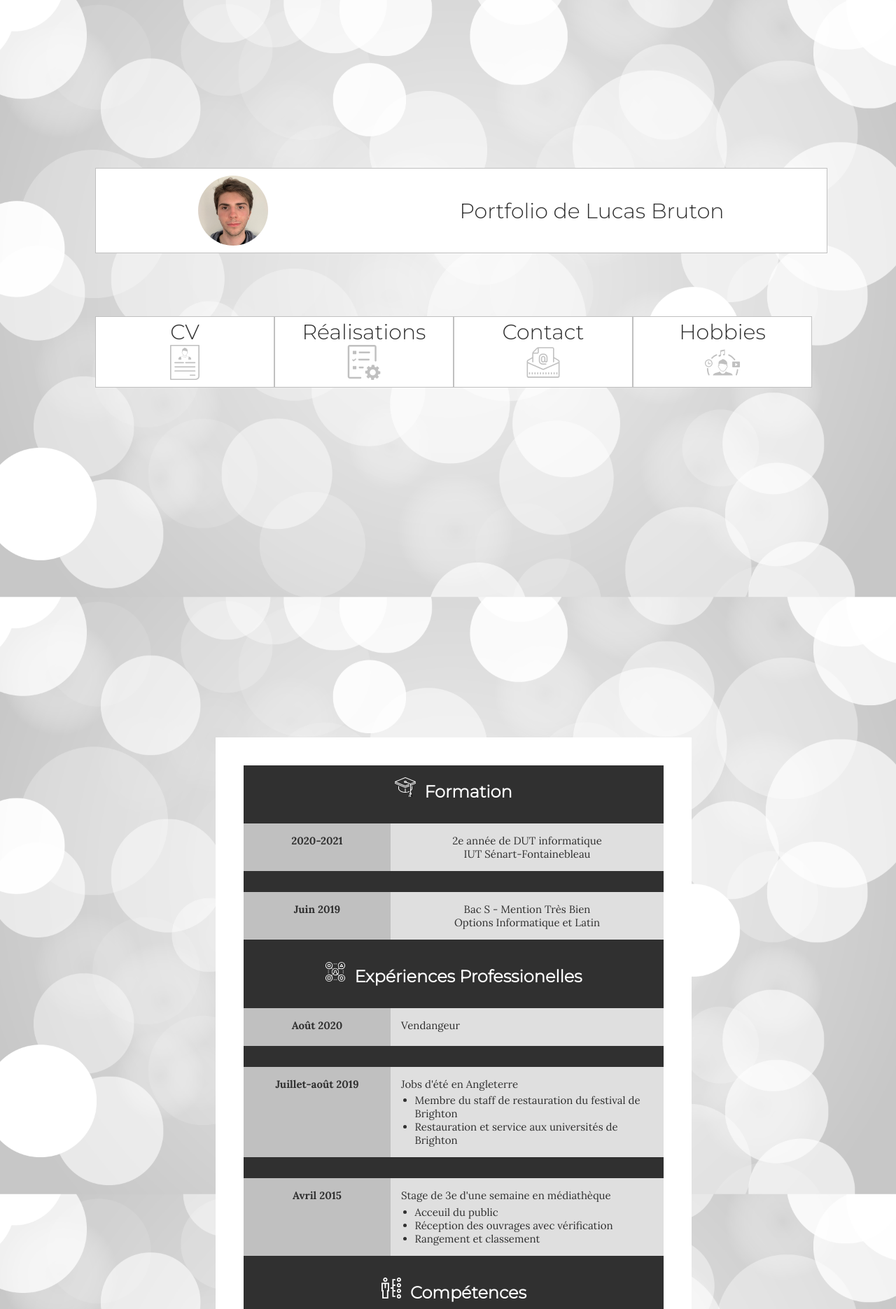
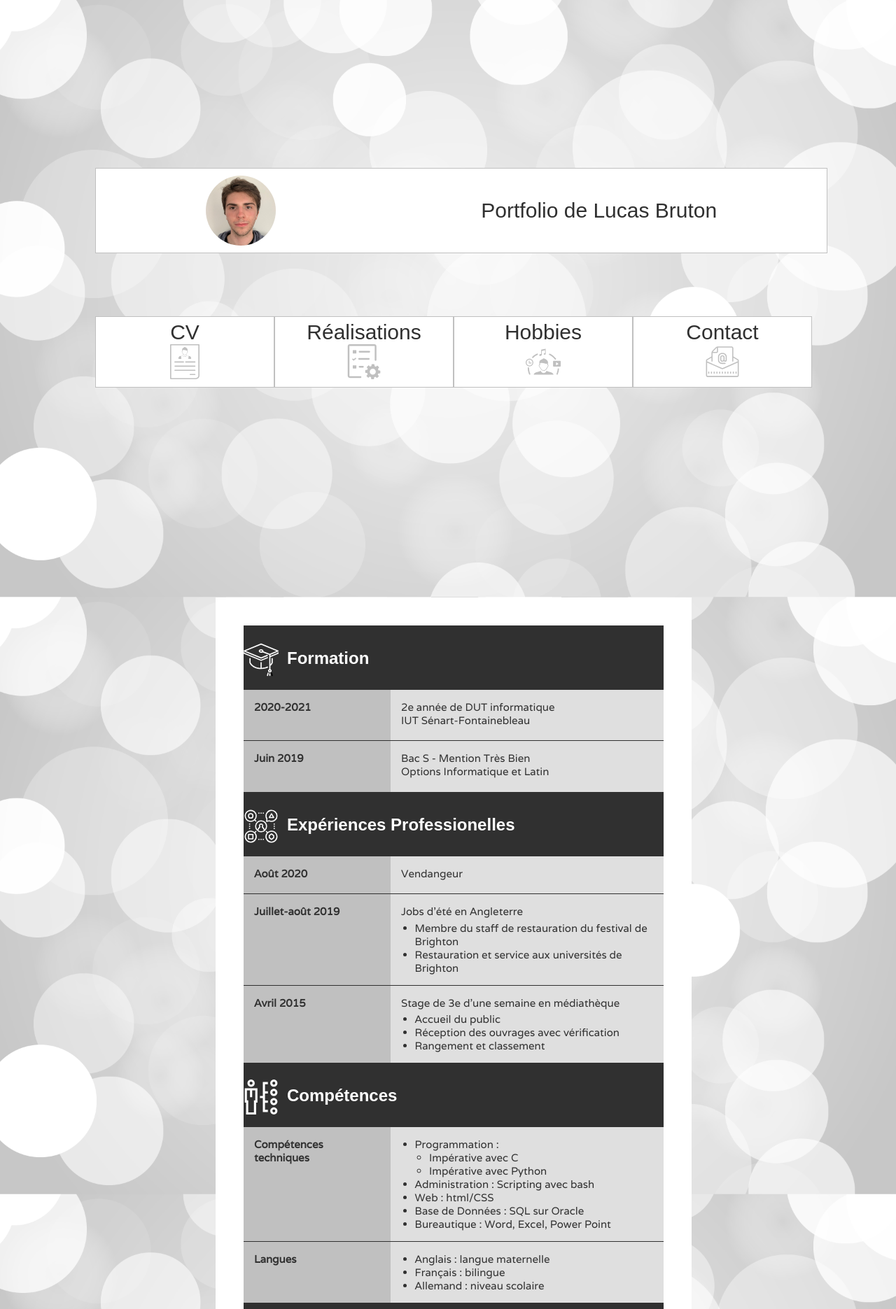
Before and after one commit to LucasBruton/Portfolio2.0, a PHP site: page / in a window 1280 px wide. Shown: the top 1871 px of the page at 70% size. Run offline with PHP 8.4, Linux system fonts and the light colour scheme.

Commit message:
Modifications

```diff
--- a/css/index.css
+++ b/css/index.css
@@ -8,14 +8,14 @@
 	background-repeat: no-repeat;
 	background-attachment: fixed;
 	background-size: cover;
-	font-family: 'Lora', serif;
+	font-family: 'Varela', sans-serif;
 	font-size: 20px;
 	color: #303030 ;
 }
 
 header {
 	margin-top: 12em;
-	margin-bottom: 25em;
+	margin-bottom: 15em;
 }
 
 
@@ -139,7 +139,7 @@
 .centrer {
 	display: flex;
 	justify-content: center;
-	margin-bottom: 20em;
+	margin-bottom: 18em;
 }
 .contenu {
 	width: 60%;
@@ -155,30 +155,43 @@
 }
 
 .sous-sous-partie {
+	flex: 1;
 	display: flex;
 	flex-flow: wrap;
 	justify-content: center;
 	background: #303030;
 	align-items: stretch;
+	margin-bottom: 0px;
+	margin-top: 0px;
+	height: 100%;
 }
 
 .svg {
-	width: 30px;
-	height: 30px;
+	width: 50px;
+	height: 50px;
 	margin-right: 0.5em;
+	vertical-align: middle;
 }
 
 h1 {
 	font-size: 24px;
 	flex: 100%;
-	text-align: center;
+	text-align: left;
 	color: white;
 	font-family: 'Montserrat', sans-serif;
+	margin-bottom: 0.7em;
+	margin-top: 1em;
+	vertical-align: middle;
 }
 
 
 
 p {
+	border-top: solid;
+	border-width: 1px;
+	border-color: #303030;
+	margin-bottom: 0;
+	margin-top: 0;
 	padding: 1em;
 	font-size: 15px;
 	background-color: #dfdfdf;
@@ -190,14 +203,22 @@
 
 
 .bloc_gauche {
+	margin-bottom: 0;
+	margin-top: 0;
 	font-weight: bold;
 	background-color: #C0C0C0;
 	padding: 1em;
 	flex: 1;
+	text-align: left;
 
 }
 
 ul.principal {
+	border-top: solid;
+	border-width: 1px;
+	border-color: #303030;
+	margin-bottom: 0;
+	margin-top: 0;
 	padding: 1em;
 	font-size: 15px;
 	background-color: #dfdfdf;
@@ -326,6 +347,7 @@
 
 	background-color: #303030;
 	color: white;
+	text-align: left;
 }
 
 .email {
@@ -342,7 +364,7 @@
 	flex-flow: wrap;
 	justify-content: space-around;
 	width: 100%;
-	padding:0;
+	padding-bottom: 10px;
 	background-color: #C0C0C0;
 
 }
@@ -378,12 +400,12 @@
 }
 
 .legendes {
-	margin: -15px;
+	margin: -10px;
 	display: flex;
 	flex-flow: wrap;
 	justify-content: space-around;
 	width: 100%;
-	margin-bottom: 10px;
+	margin-bottom: 0px;
 }
 .legende {
 	display: flex;
@@ -400,3 +422,7 @@
 	justify-content: center;
 	flex: 1;
 }
+
+.carte_visite {
+	background-image: url('..//img/white-light-abstract.png');
+}
--- a/index.html
+++ b/index.html
@@ -5,7 +5,7 @@
   <meta name="viewport" content="width=device-width, initial-scale=1.0">
   <title>Portfolio de Lucas Bruton</title>
   <link rel="stylesheet" href="css/index.css">
-  <link href="https://fonts.googleapis.com/css?family=Lora:400,700|Montserrat:300" rel="stylesheet">
+  <link href="https://fonts.googleapis.com/css2?family=Varela&display=swap" rel="stylesheet">
   <link rel="stylesheet" href="https://cdnjs.cloudflare.com/ajax/libs/font-awesome/4.7.0/css/font-awesome.min.css">
 
 </head>
@@ -33,11 +33,15 @@
       <div class="sous-sous-partie">
           <h1><img src="icone/education.svg" class="svg" />Formation</h1>
           <p class="bloc_gauche">2020-2021</p>
-          <p>2e année de DUT informatique <br>IUT Sénart-Fontainebleau</p>
+          <ul class="principal">
+           <li class="description_liste">2e année de DUT informatique <br>IUT Sénart-Fontainebleau</li>
+          </ul>
       </div>
       <div class="sous-sous-partie">
           <p class="bloc_gauche">Juin 2019</p>
-          <p>Bac S - Mention Très Bien<br>Options Informatique et Latin</p>
+          <ul class="principal">
+            <li class="description_liste">Bac S - Mention Très Bien<br>Options Informatique et Latin</li>
+          </ul>
       </div>
     </div>
 
@@ -62,7 +66,7 @@
           <p class="bloc_gauche">Avril 2015</p>
           <ul class="principal">
             <li class="description_liste">Stage de 3e d'une semaine en médiathèque</li>
-            <li class="competence_liste">Acceuil du public</li>
+            <li class="competence_liste">Accueil du public</li>
             <li class="competence_liste">Réception des ouvrages avec vérification</li>
             <li class="competence_liste">Rangement et classement</li>
           </ul>
@@ -99,14 +103,18 @@
       <div class="sous-sous-partie">
         <h1><img src="icone/info.svg" class="svg" /></object>Informations diverses</h1>
           <p class="bloc_gauche">Age</p>
-          <p> 20 ans</p>
+          <ul class="principal">
+            <li class="description_liste">20 ans</li>
+          </ul>
       </div>
       <div class="sous-sous-partie">
           <p class="bloc_gauche">Permis B</p>
-          <p>Véhiculé</p>
+          <ul class="principal">
+            <li class="description_liste">Véhiculé</li>
+          </ul>
       </div>
       <div class="sous-sous-partie">
-          <p class="bloc_gauche">Engagement citoyen au collège</p>
+          <p class="bloc_gauche">Engagement citoyen<br> au collège</p>
           <ul class="principal">
             <li class="description_liste">Membre du CCJ de Leynes (71)</li>
             <li class="competence_liste">Organisation d'évènements dans la commune</li>
@@ -189,31 +197,6 @@
   </div>
 </div>
 
-<div class="centrer">
-  <div class="contenu">
-
-    <div class="sous-partie" id="contact">
-      <div class="sous-sous-partie">
-        <h1><img src="icone/email_hover.svg" class="svg" />Contact</h1>
-          <p class="bloc_gauche">Nom</p>
-          <p>Lucas Bruton</p>
-      </div>
-      <div class="sous-sous-partie">
-          <p class="bloc_gauche">Adresse</p>
-          <p>710 rue Berthelot<br>69400 Villefranche-Sur-Saône</p>
-      </div>
-      <div class="sous-sous-partie">
-          <p class="bloc_gauche">E-mail</p>
-          <p><a class="email" href="mailto:lucas.bruton9@gmail.com">lucas.bruton9@gmail.com</a></p>
-      </div>
-      <div class="sous-sous-partie">
-          <p class="bloc_gauche">N° de Téléphone</p>
-          <p>+33 6 99 39 60 82</p>
-      </div>
-    </div>
-
-  </div>
-</div>
 
 <div class="centrer">
   <div class="contenu">
```
Also changed, not shown: other parts of index.html (+27 -12 lines).
